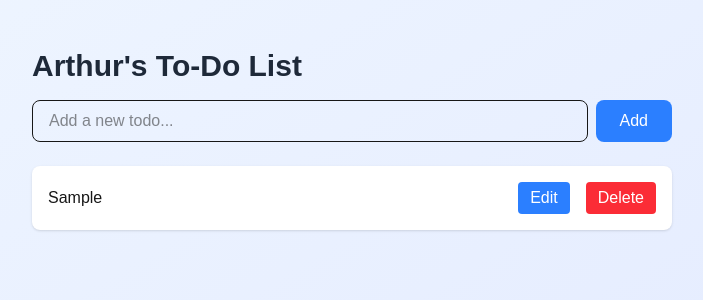
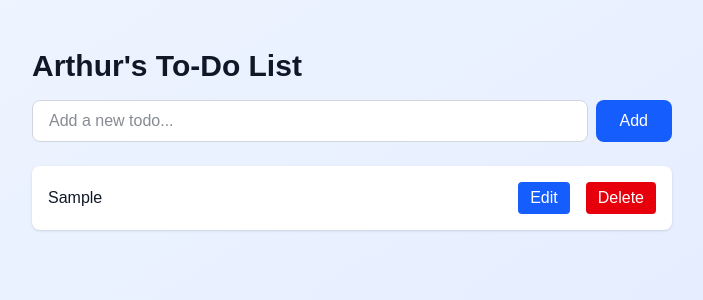
Before and after one commit to arthurleung/todo-list-app, a Next.js app: page / in a window 1280 px wide. Both pictures are taken after typing "Sample" into the empty fields and a click on the button "Add". Shown: the top 300 px of the page, without its empty margins (288-991 px from the left). Built offline with nearby package versions, Linux system fonts and the light colour scheme.

Commit message:
Improve visibility and contrast of UI elements

```diff
--- a/src/app/components/Todo.tsx
+++ b/src/app/components/Todo.tsx
@@ -28,12 +28,12 @@ export default function Todo({ id, text, onDelete, onEdit }: TodoProps) {
             type="text"
             value={editedText}
             onChange={(e) => setEditedText(e.target.value)}
-            className="flex-1 px-3 py-1 border rounded focus:outline-none focus:ring-2 focus:ring-blue-500"
+            className="flex-1 px-3 py-1 border border-gray-300 rounded focus:outline-none focus:ring-2 focus:ring-blue-500 bg-white text-gray-900"
             autoFocus
           />
           <button
             onClick={handleSave}
-            className="px-3 py-1 bg-green-500 text-white rounded hover:bg-green-600 transition-colors"
+            className="px-3 py-1 bg-green-600 text-white rounded hover:bg-green-700 transition-colors"
           >
             Save
           </button>
@@ -42,23 +42,23 @@ export default function Todo({ id, text, onDelete, onEdit }: TodoProps) {
               setIsEditing(false);
               setEditedText(text);
             }}
-            className="px-3 py-1 bg-gray-500 text-white rounded hover:bg-gray-600 transition-colors"
+            className="px-3 py-1 bg-gray-600 text-white rounded hover:bg-gray-700 transition-colors"
           >
             Cancel
           </button>
         </div>
       ) : (
         <>
-          <span className="flex-1">{text}</span>
+          <span className="flex-1 text-gray-900">{text}</span>
           <button
             onClick={() => setIsEditing(true)}
-            className="px-3 py-1 bg-blue-500 text-white rounded hover:bg-blue-600 transition-colors"
+            className="px-3 py-1 bg-blue-600 text-white rounded hover:bg-blue-700 transition-colors"
           >
             Edit
           </button>
           <button
             onClick={() => onDelete(id)}
-            className="px-3 py-1 bg-red-500 text-white rounded hover:bg-red-600 transition-colors"
+            className="px-3 py-1 bg-red-600 text-white rounded hover:bg-red-700 transition-colors"
           >
             Delete
           </button>
--- a/src/app/components/TodoList.tsx
+++ b/src/app/components/TodoList.tsx
@@ -38,7 +38,7 @@ export default function TodoList() {
   return (
     <div className="max-w-2xl mx-auto p-4">
       <div className="mb-6">
-        <h1 className="text-3xl font-bold text-gray-800 mb-4">Arthur&apos;s To-Do List</h1>
+        <h1 className="text-3xl font-bold text-gray-900 mb-4">Arthur&apos;s To-Do List</h1>
         <div className="flex gap-2">
           <input
             type="text"
@@ -46,11 +46,11 @@ export default function TodoList() {
             onChange={(e) => setNewTodo(e.target.value)}
             onKeyPress={(e) => e.key === 'Enter' && addTodo()}
             placeholder="Add a new todo..."
-            className="flex-1 px-4 py-2 border rounded-lg focus:outline-none focus:ring-2 focus:ring-blue-500"
+            className="flex-1 px-4 py-2 border border-gray-300 rounded-lg focus:outline-none focus:ring-2 focus:ring-blue-500 bg-white text-gray-900"
           />
           <button
             onClick={addTodo}
-            className="px-6 py-2 bg-blue-500 text-white rounded-lg hover:bg-blue-600 transition-colors"
+            className="px-6 py-2 bg-blue-600 text-white rounded-lg hover:bg-blue-700 transition-colors"
           >
             Add
           </button>
@@ -70,7 +70,7 @@ export default function TodoList() {
       </ul>
 
       {todos.length === 0 && (
-        <p className="text-center text-gray-500">No todos yet. Add one above!</p>
+        <p className="text-center text-gray-700">No todos yet. Add one above!</p>
       )}
     </div>
   );
```
